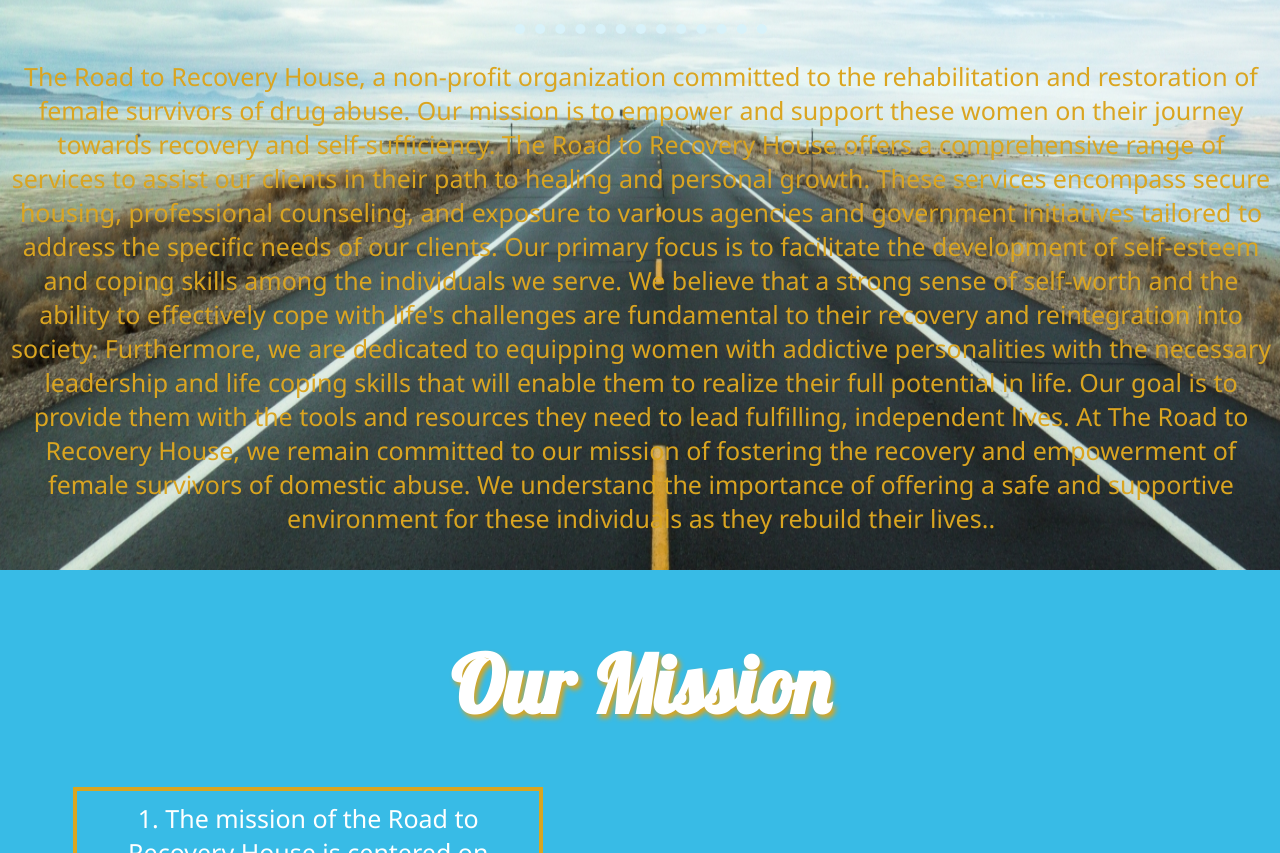
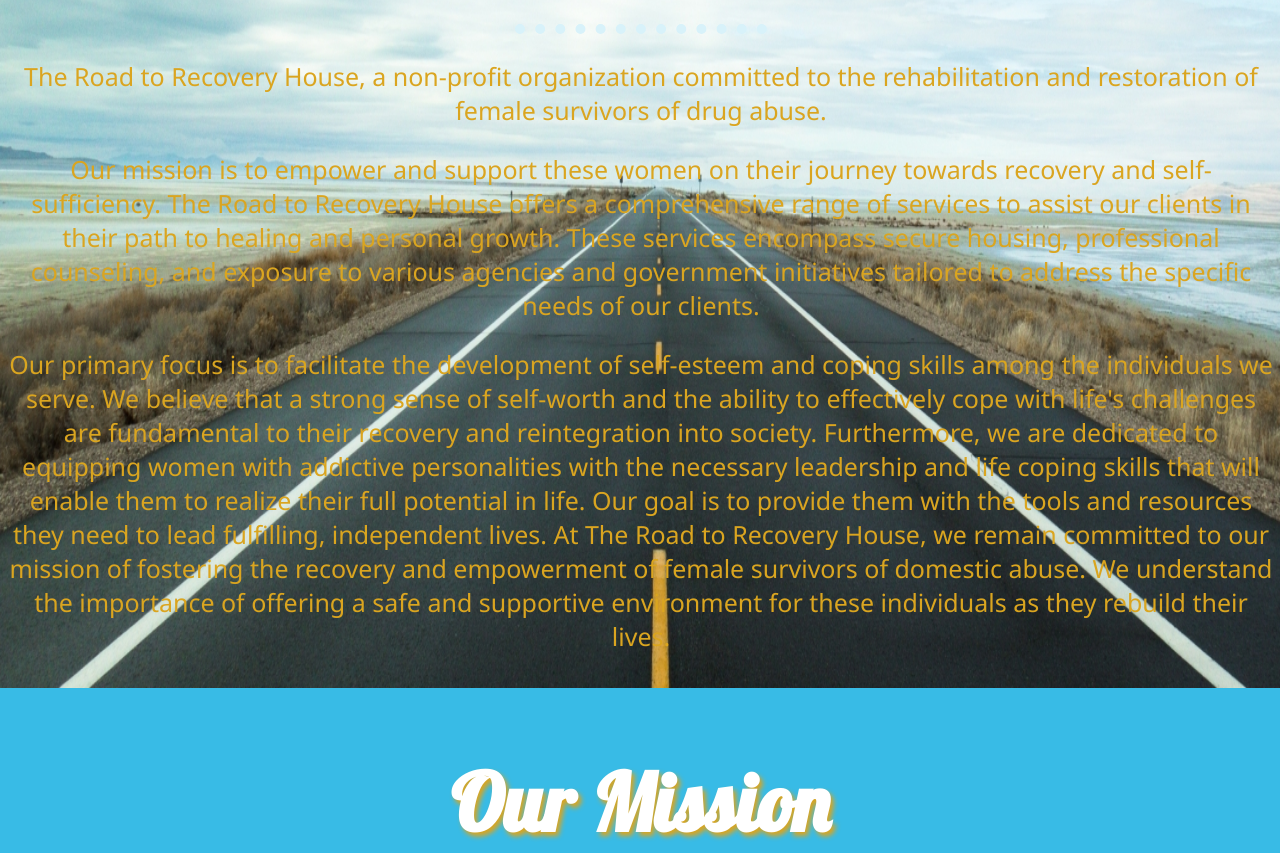
Before and after one commit to Tashh93/Road-to-recovery, a plain HTML site: page index.html in a window 1280 px wide. Shown: the part 475-1328 px from the top of the page. Drawn offline with Linux system fonts and the light colour scheme.

Commit message:
added new styles

```diff
--- a/index.html
+++ b/index.html
@@ -28,8 +28,11 @@
                 <div class="about-container">
                     <div class="row">
                         <div class="about-statement col-5">
-                            <p class="intro">The Road to Recovery House, a non-profit organization committed to the rehabilitation and restoration of female survivors of drug abuse. Our mission is to empower and support these women on their journey towards recovery and self-sufficiency. The Road to Recovery House offers a comprehensive range of services to assist our clients in their path to healing and personal growth. These services encompass secure housing, professional counseling, and exposure to various agencies and government initiatives tailored to address the specific needs of our clients. Our primary focus is to facilitate the development of self-esteem and coping skills among the individuals we serve. We believe that a strong sense of self-worth and the ability to effectively cope with life's challenges are fundamental to their recovery and reintegration into society. Furthermore, we are dedicated to equipping women with addictive personalities with the necessary leadership and life coping skills that will enable them to realize their full potential in life. Our goal is to provide them with the tools and resources they need to lead fulfilling, independent lives.
-                            At The Road to Recovery House, we remain committed to our mission of fostering the recovery and empowerment of female survivors of domestic abuse. We understand the importance of offering a safe and supportive environment for these individuals as they rebuild their lives..</p>
+                            <p class="intro">The Road to Recovery House, a non-profit organization committed to the rehabilitation and restoration of female survivors of drug abuse.</p>
+                             <div class="intro1">
+                                 <p class="intro1-statement">Our mission is to empower and support these women on their journey towards recovery and self-sufficiency. The Road to Recovery House offers a comprehensive range of services to assist our clients in their path to healing and personal growth. These services encompass secure housing, professional counseling, and exposure to various agencies and government initiatives tailored to address the specific needs of our clients. </p>
+                                 <p class="intro1-statement2">Our primary focus is to facilitate the development of self-esteem and coping skills among the individuals we serve. We believe that a strong sense of self-worth and the ability to effectively cope with life's challenges are fundamental to their recovery and reintegration into society. Furthermore, we are dedicated to equipping women with addictive personalities with the necessary leadership and life coping skills that will enable them to realize their full potential in life. Our goal is to provide them with the tools and resources they need to lead fulfilling, independent lives. At The Road to Recovery House, we remain committed to our mission of fostering the recovery and empowerment of female survivors of domestic abuse. We understand the importance of offering a safe and supportive environment for these individuals as they rebuild their lives.</p>
+                             </div>
                         </div>
                     </div>
                 </div>
--- a/styles.css
+++ b/styles.css
@@ -51,7 +51,7 @@ hr{
     font-size: 40px;
     text-shadow: 2px 3px 5px white;
 }
-.intro{
+.intro, .intro1-statement, .intro1-statement2{
     color: goldenrod;
     font-family: 'Segoe UI', Tahoma, Geneva, Verdana, sans-serif;
     font-size: 25px;
```
